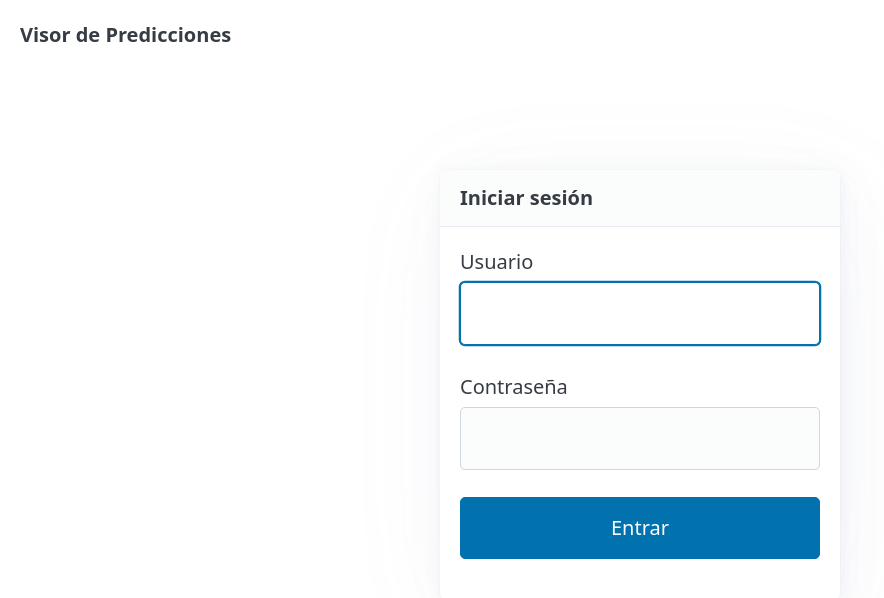
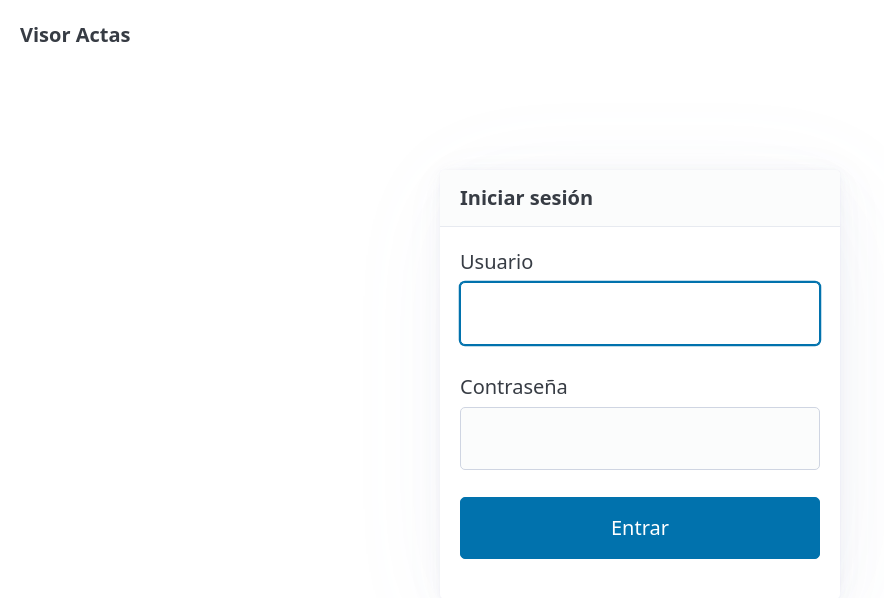
Before and after one commit to aguero-pen/visor_predicciones, a FastAPI app: page /login in a window 1280 px wide. Shown: the top 598 px of the page, without its empty margins (0-884 px from the left). Run offline with FastAPI, Linux system fonts and the light colour scheme; some libraries are stand-ins or nearby versions.

Commit message:
feat: renombrar app a Visor Actas y actualizar credenciales admin

```diff
--- a/database.py
+++ b/database.py
@@ -160,7 +160,7 @@ def init_db():
     cur.execute("SELECT id FROM usuarios WHERE username = 'admin'")
     if not cur.fetchone():
         cur.execute("INSERT INTO usuarios (username, password_hash, rol) VALUES (%s, %s, %s)",
-                    ("admin", _hash_password("admin"), "admin"))
+                    ("admin", _hash_password("8g$8*X%i!g3qvy4"), "admin"))
     conn.commit()
     cur.close()
     conn.close()
--- a/templates/base.html
+++ b/templates/base.html
@@ -3,14 +3,14 @@
 <head>
     <meta charset="UTF-8">
     <meta name="viewport" content="width=device-width, initial-scale=1.0">
-    <title>Visor de Predicciones</title>
+    <title>Visor Actas</title>
     <link rel="stylesheet" href="https://cdn.jsdelivr.net/npm/@picocss/pico@2/css/pico.min.css">
     <link rel="stylesheet" href="/static/style.css">
 </head>
 <body>
     <nav class="container-fluid">
         <ul>
-            <li><strong>Visor de Predicciones</strong></li>
+            <li><strong>Visor Actas</strong></li>
         </ul>
         <ul>
             {% if user is defined and user %}
```
